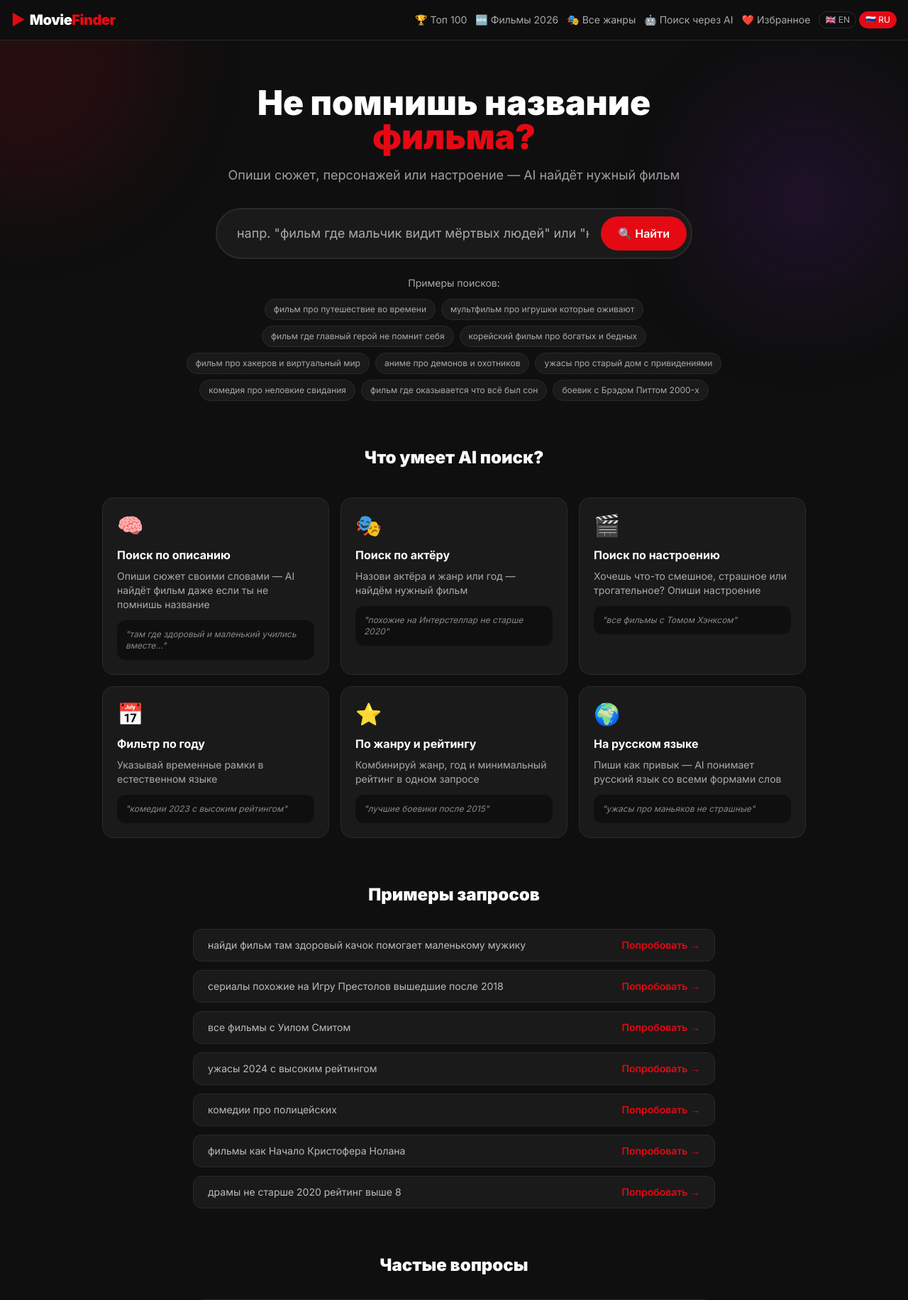
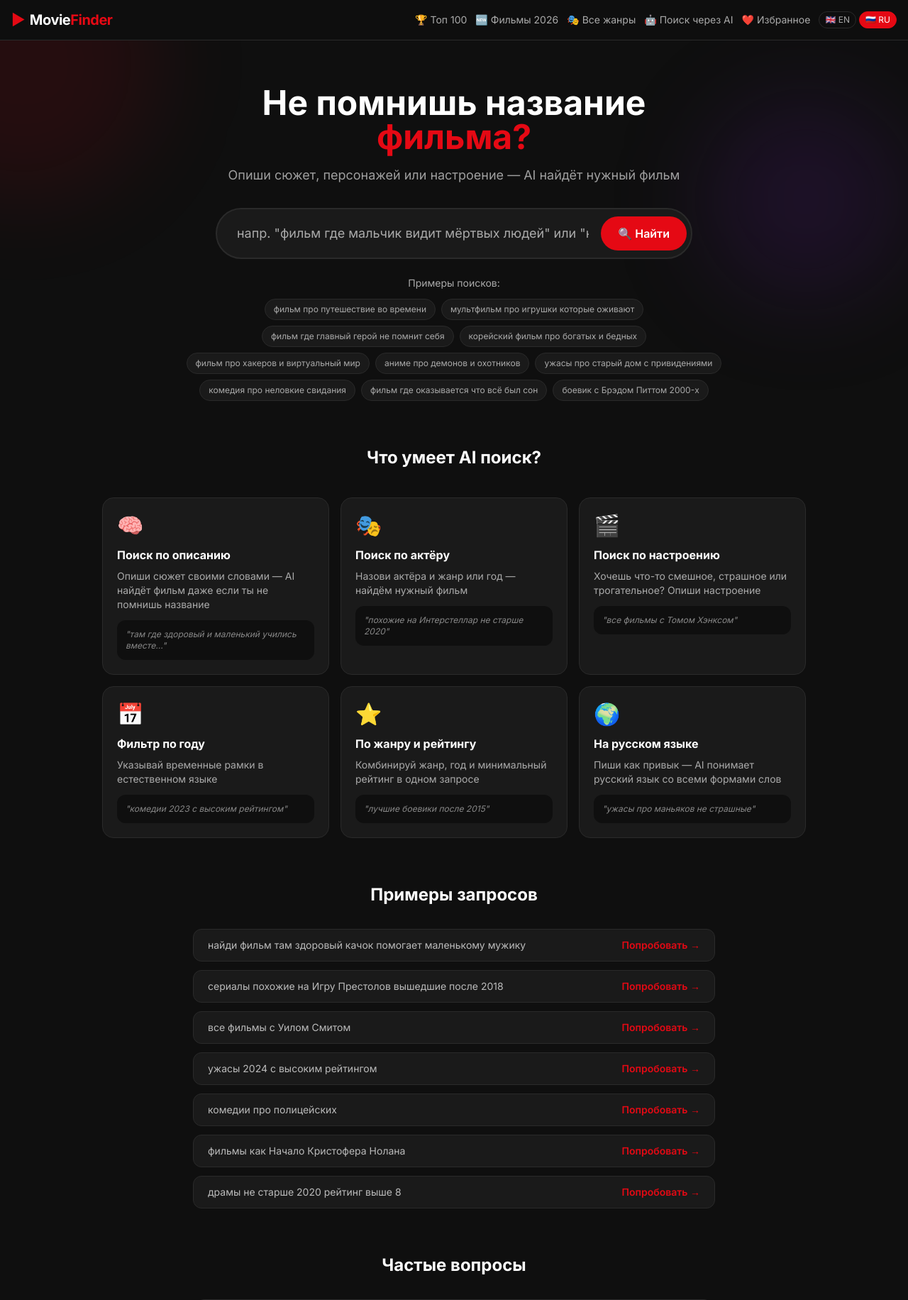
Before and after one commit to gambnewcash-cmyk/moviefinder, a FastAPI app: page /ai-search in a window 1280 px wide. Shown: the top 1832 px of the page at 71% size. Run offline with FastAPI, Linux system fonts and the light colour scheme; data that the repository does not hold is empty; some libraries are stand-ins or nearby versions.

Commit message:
Non-blocking fonts: preload + onload swap, reduce font weights

```diff
--- a/templates/base.html
+++ b/templates/base.html
@@ -41,8 +41,8 @@
   <link rel="preconnect" href="https://fonts.googleapis.com"/>
   <link rel="preconnect" href="https://fonts.gstatic.com" crossorigin/>
   <link rel="dns-prefetch" href="https://cdn.tailwindcss.com"/>
-  <link rel="preload" href="https://fonts.googleapis.com/css2?family=Inter:wght@300;400;500;600;700;800;900&display=swap" as="style"/>
-  <link href="https://fonts.googleapis.com/css2?family=Inter:wght@300;400;500;600;700;800;900&display=swap" rel="stylesheet"/>
+  <link rel="preload" href="https://fonts.googleapis.com/css2?family=Inter:wght@400;500;600;700&display=swap" as="style" onload="this.onload=null;this.rel='stylesheet'"/>
+  <noscript><link href="https://fonts.googleapis.com/css2?family=Inter:wght@400;500;600;700&display=swap" rel="stylesheet"/></noscript>
   <script src="https://cdn.tailwindcss.com"></script>
   <script>
     tailwind.config = {
```
